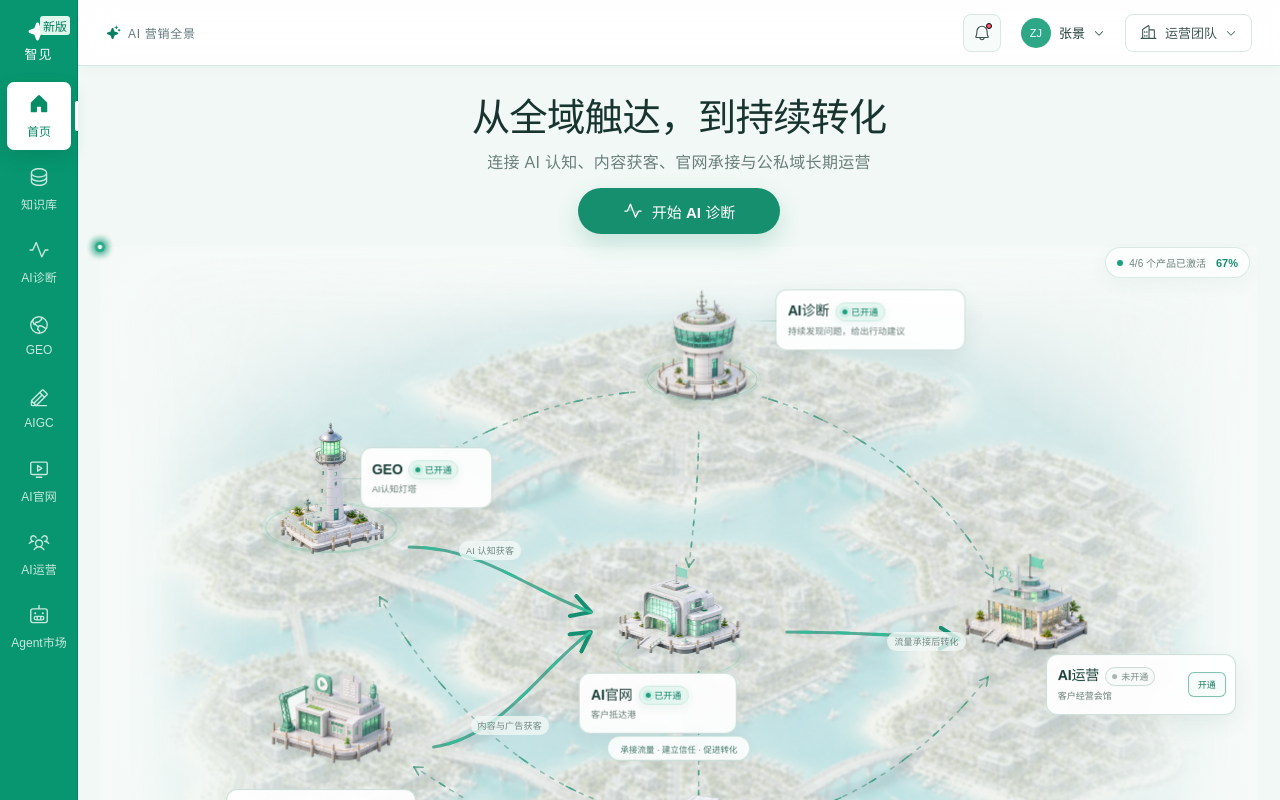
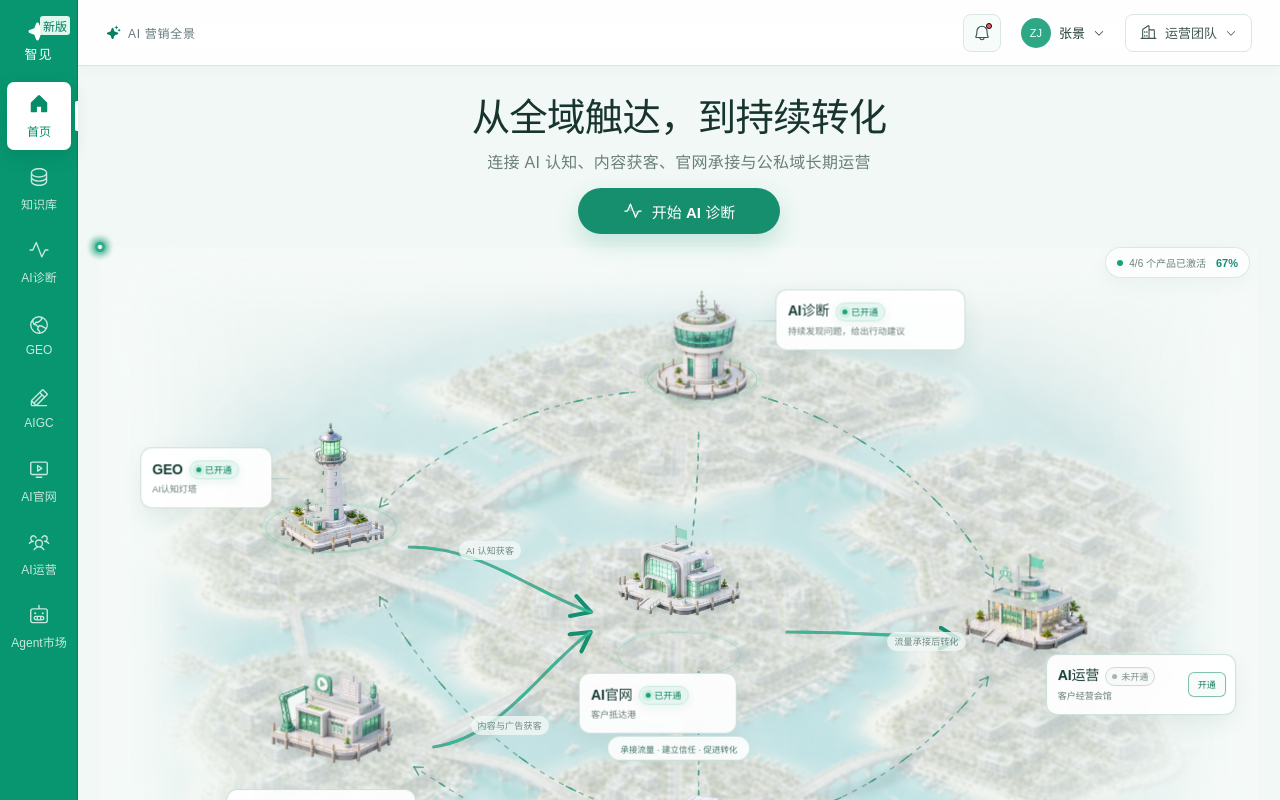
Before and after one commit to tonybotboy520-debug/zhijian, a React (Vite) app: page / in a window 1280 px wide. Built offline with nearby package versions, Linux system fonts and the light colour scheme.

Commit message:
Reposition GEO label and tighten website hover

```diff
--- a/src/styles.css
+++ b/src/styles.css
@@ -1366,7 +1366,7 @@ button.relation-card.relation-empty-card:hover { color: #536a63; background: #ee
 .hit-diagnosis { left: 30%; top: 1%; width: 43%; height: 31%; }
 .hit-geo { left: 0; top: 20%; width: 37%; height: 38%; }
 .hit-aigc { left: 0; top: 52%; width: 37%; height: 48%; }
-.hit-website { left: 31%; top: 30%; width: 39%; height: 45%; }
+.hit-website { left: 41%; top: 36%; width: 18%; height: 31%; }
 .hit-operation { left: 68%; top: 22%; width: 32%; height: 56%; }
 .hit-knowledge { left: 31%; top: 70%; width: 42%; height: 30%; }
 
@@ -1710,18 +1710,37 @@ button.relation-card.relation-empty-card:hover { color: #536a63; background: #ee
   background: linear-gradient(90deg, rgba(104, 164, 147, .08), rgba(104, 164, 147, .42));
 }
 .node-diagnosis .building-info-panel { left: 87%; top: 29%; min-width: 190px; }
-.node-geo .building-info-panel { left: 62%; top: 40%; }
+.node-geo .building-info-panel { left: auto; right: 75%; top: 40%; }
 .node-aigc .building-info-panel { left: 12%; top: 85%; }
 .node-website .building-info-panel { left: 23%; top: 79%; min-width: 158px; }
 .node-operation .building-info-panel { left: 57%; top: 78%; }
 .node-knowledge .building-info-panel { left: 82%; top: 55%; min-width: 178px; }
 .building-node.closed .building-info-panel { min-width: 190px; }
 .node-diagnosis .building-info-panel::before,
-.node-geo .building-info-panel::before,
 .node-knowledge .building-info-panel::before { right: 100%; }
+.node-geo .building-info-panel::before {
+  left: 100%;
+  background: linear-gradient(90deg, rgba(104, 164, 147, .42), rgba(104, 164, 147, .08));
+}
 .node-aigc .building-info-panel::before,
 .node-website .building-info-panel::before,
 .node-operation .building-info-panel::before { display: none; }
+
+.node-website { pointer-events: none; }
+.node-website .building-visual { pointer-events: none; }
+.node-website .building-visual img {
+  width: 42%;
+  height: 42%;
+  inset: 29%;
+  pointer-events: auto;
+  transform: translate3d(0, 0, 0) scale(.857);
+}
+.node-website:hover .building-visual img,
+.node-website.hovered .building-visual img {
+  transform: translate3d(0, -4px, 0) scale(.943);
+}
+.node-website .building-info-panel,
+.node-website .building-capability-chip { pointer-events: auto; }
 .building-node:hover .building-info-panel,
 .building-node.hovered .building-info-panel {
   border-color: rgba(54, 158, 129, .55);
```
